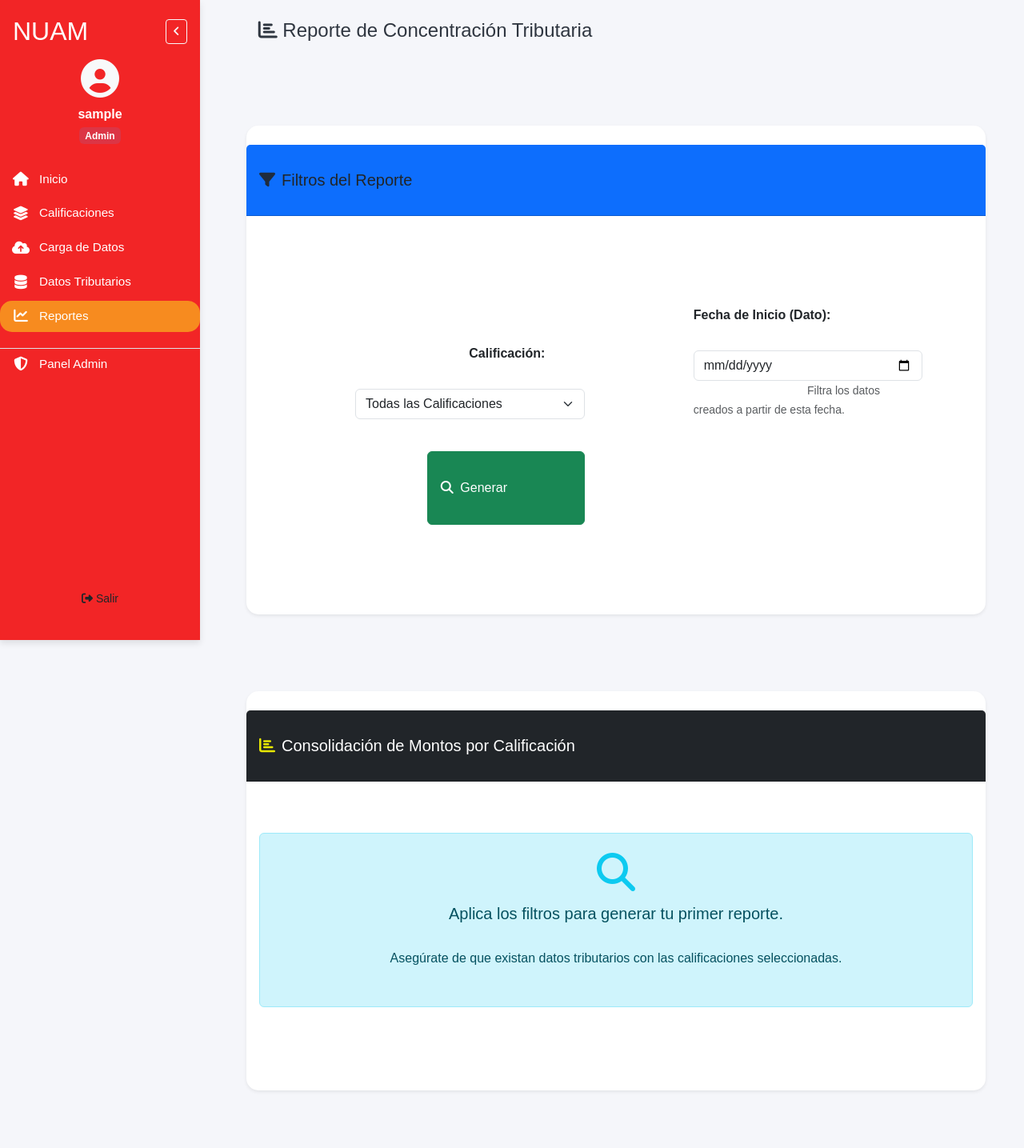
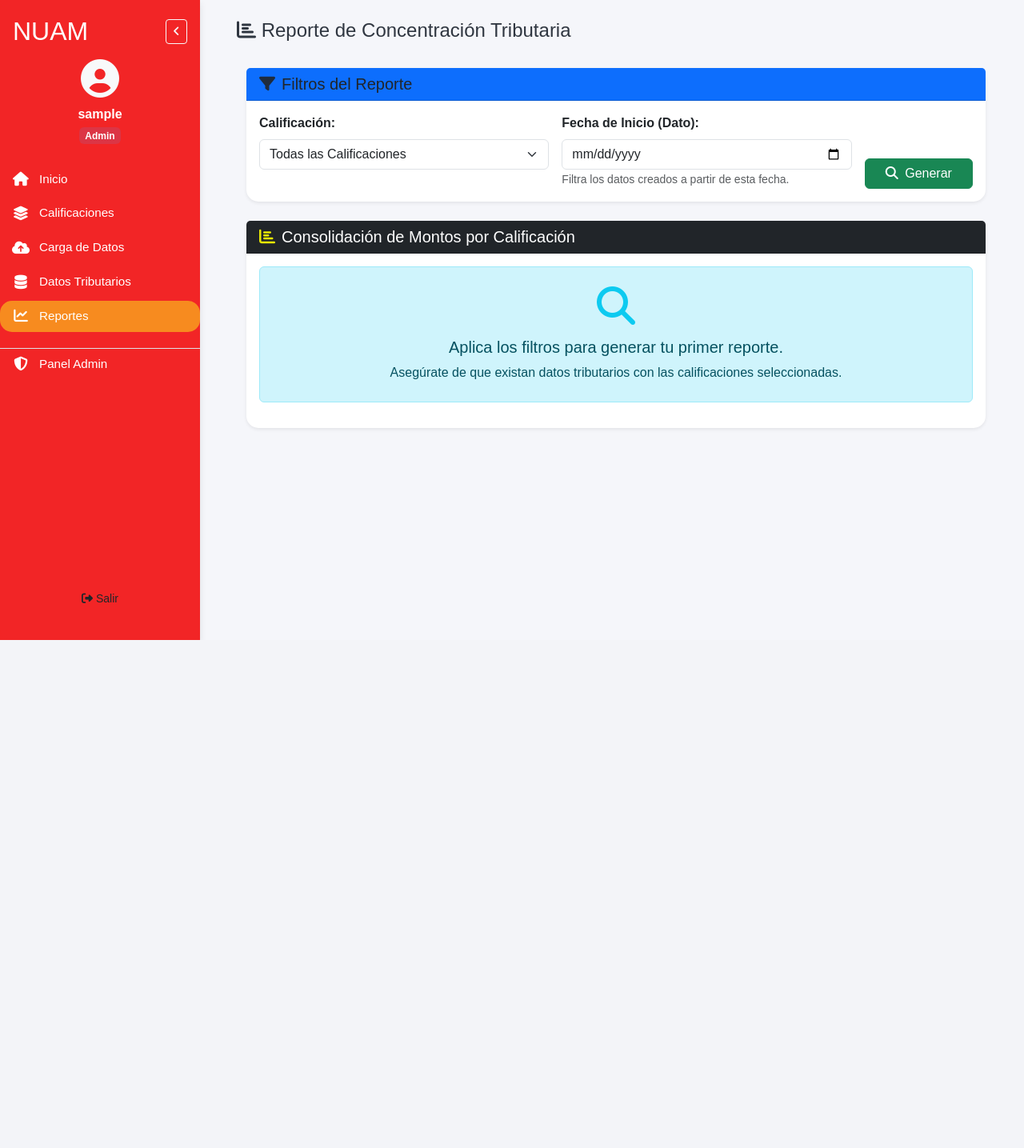
Before and after one commit to sbstn-00/NuamSoft, a Django app: page /reportes/ in a window 1280 px wide. Shown: the whole page at 80% size. After the commit the page ends 800 px from the top, so only its background shows below. Run offline with Django 5.2, Linux system fonts and the light colour scheme; the visitor is signed in with stand-in values (Sample User, id 1); data that the repository does not hold is empty.

Commit message:
reportes

```diff
--- a/ItemApp/templates/reportes.html
+++ b/ItemApp/templates/reportes.html
@@ -1,227 +1,409 @@
 {% extends 'dashboard_base.html' %}
+
 {% load static %}
 
+
+
 {% block dashboard_title %}
+
     Reportes Analíticos
+
 {% endblock %}
 
+
+
 {% block dashboard_page_title %}
+
     <i class="fas fa-chart-bar"></i> Reporte de Concentración Tributaria
+
 {% endblock %}
 
+
+
 {% block dashboard_content %}
+
 <div class="container-fluid">
+
     {% if messages %}
+
         {% for message in messages %}
+
             <div class="alert alert-{{ message.tags }} alert-dismissible fade show" role="alert">
+
                 {{ message }}
+
                 <button type="button" class="btn-close" data-bs-dismiss="alert" aria-label="Close"></button>
-            </div>
-        {% endfor %}
-    {% endif %}
-
-    <div class="row">
-        <div class="col-lg-12 mb-4">
-            <div class="card shadow-sm border-0">
-                <div class="card-header bg-primary text-white">
-                    <h5 class="mb-0"><i class="fas fa-filter me-2"></i>Filtros del Reporte</h5>
-                </div>
-                <div class="card-body">
-                    <form method="GET" id="formReporte">
-                        {# DISEÑO ROBUSTO: Alineación vertical estricta #}
-                        <div class="row g-3 align-items-end">
-
-                            {# CALIFICACIÓN - 4/12 #}
-                            <div class="col-md-4">
-                                <label for="id_clasificacion" class="form-label fw-semibold">Calificación:</label>
-                                <select name="clasificacion" id="id_clasificacion" class="form-select">
-                                    <option value="">Todas las Calificaciones</option>
-                                    {% for clas in clasificaciones_list %}
-                                        <option value="{{ clas.id }}" {% if clasificacion_seleccionada == clas.id|stringformat:"s" %}selected{% endif %}>
-                                            {{ clas.nombre }}
-                                        </option>
-                                    {% endfor %}
-                                </select>
-                            </div>
-
-                            {# FECHA DE INICIO - 4/12 #}
-                            <div class="col-md-4">
-                                <label for="id_fecha_inicio" class="form-label fw-semibold">Fecha de Inicio (Dato):</label>
-                                <input type="date" name="fecha_inicio" id="id_fecha_inicio" class="form-control" value="{{ fecha_inicio_seleccionada|default:"" }}">
-                                <small class="text-muted">Filtra los datos creados a partir de esta fecha.</small>
-                            </div>
-
-                            {# BOTÓN GENERAR - 4/12 y alineación estricta con altura fija #}
-                            <div class="col-md-4">
-                                {# El div anidado con altura fija garantiza que el botón se alinee con los campos superiores #}
-                                <div class="d-flex align-items-end" style="height: 100%;">
-                                    <button type="submit" class="btn btn-success w-100" style="padding: 9px 12px;">
-                                        <i class="fas fa-search me-1"></i> Generar
-                                    </button>
-                                </div>
-                            </div>
-                        </div>
-                    </form>
-                </div>
-            </div>
-        </div>
-
-        <div class="col-lg-12">
-            <div class="card shadow-sm border-0">
-                <div class="card-header bg-dark text-white">
-                    <h5 class="mb-0" style="color: white !important;"><i class="fas fa-chart-bar me-2" style="color: yellow !important;"></i>Consolidación de Montos por Calificación</h5>
-                </div>
-                <div class="card-body">
-
-                    {% if reporte_data %}
-                        {# 1. GRÁFICO #}
-                        <div class="mb-5" id="chartContainer" style="height: 300px;">
-                            <canvas id="chartReporte"></canvas>
-                        </div>
-
-                        {# 2. TABLA DE DETALLES #}
-                        <h6 class="fw-bold mt-4 mb-3"><i class="fas fa-table me-1"></i>Detalle Agrupado:</h6>
-
-                        <div class="table-responsive">
-                            <table class="table table-striped table-hover table-sm align-middle">
-                                <thead class="table-dark">
-                                    <tr>
-                                        <th>Calificación</th>
-                                        <th class="text-end">Total Datos</th>
-                                        <th class="text-end">Monto Total</th>
-                                        <th class="text-end">Monto Promedio</th>
-                                    </tr>
-                                </thead>
-                                <tbody>
-                                    {% for item in reporte_data %}
-                                        <tr>
-                                            <td><span class="badge bg-primary">{{ item.clasificacion__nombre }}</span></td>
-                                            <td class="text-end fw-semibold">{{ item.total_datos }}</td>
-                                            <td class="text-end"><strong>${{ item.monto_total|floatformat:2|default:"0.00" }}</strong></td>
-                                            <td class="text-end">${{ item.monto_promedio|floatformat:2|default:"0.00" }}</td>
-                                        </tr>
-                                    {% endfor %}
-                                </tbody>
-                            </table>
-                        </div>
-                    {% else %}
-                        <div class="alert alert-info text-center p-4">
-                            <i class="fas fa-search fa-3x text-info mb-3"></i>
-                            <h5 class="mb-2">Aplica los filtros para generar tu primer reporte.</h5>
-                            <p class="mb-0">Asegúrate de que existan datos tributarios con las calificaciones seleccionadas.</p>
-                        </div>
-                    {% endif %}
 
             </div>
 
-                {# Mensaje de error si Chart.js falla #}
-                <div id="chartErrorContainer"></div>
-            </div>
-        </div>
-    </div>
+        {% endfor %}
+
+    {% endif %}
+
+
+
+    <div class="row">
+
+        <div class="col-lg-12 mb-4">
+
+            <div class="card shadow-sm border-0">
+
+                <div class="card-header bg-primary text-white">
+
+                    <h5 class="mb-0"><i class="fas fa-filter me-2"></i>Filtros del Reporte</h5>
+
                 </div>
 
-{# === BLOQUE JSON (VALOR PURO FLOAT) === #}
+                <div class="card-body">
+
+                    <form method="GET" id="formReporte">
+
+                        <div class="row g-3">
+
+                            <div class="col-md-5">
+
+                                <label for="id_clasificacion" class="form-label fw-semibold">Calificación:</label>
+
+                                <select name="clasificacion" id="id_clasificacion" class="form-select">
+
+                                    <option value="">Todas las Calificaciones</option>
+
+                                    {% for clas in clasificaciones_list %}
+
+                                        <option value="{{ clas.id }}" {% if clasificacion_seleccionada == clas.id|stringformat:"s" %}selected{% endif %}>
+
+                                            {{ clas.nombre }}
+
+                                        </option>
+
+                                    {% endfor %}
+
+                                </select>
+
+                            </div>
+
+
+
+                            <div class="col-md-5">
+
+                                <label for="id_fecha_inicio" class="form-label fw-semibold">Fecha de Inicio (Dato):</label>
+
+                                <input type="date" name="fecha_inicio" id="id_fecha_inicio" class="form-control" value="{{ fecha_inicio_seleccionada|default:"" }}">
+
+                                <small class="text-muted">Filtra los datos creados a partir de esta fecha.</small>
+
+                            </div>
+
+
+
+                            <div class="col-md-2 d-flex align-items-end">
+
+                                <button type="submit" class="btn btn-success w-100">
+
+                                    <i class="fas fa-search me-1"></i> Generar
+
+                                </button>
+
+                            </div>
+
+                        </div>
+
+                    </form>
+
+                </div>
+
+            </div>
+
+        </div>
+
+
+
+        <div class="col-lg-12">
+
+            <div class="card shadow-sm border-0">
+
+                <div class="card-header bg-dark text-white">
+
+                    <h5 class="mb-0" style="color: white !important;"><i class="fas fa-chart-bar me-2" style="color: yellow !important;"></i>Consolidación de Montos por Calificación</h5>
+
+                </div>
+
+                <div class="card-body">
+
+
+
+                    {% if reporte_data %}
+
+                        {# 1. GRÁFICO #}
+
+                        <div class="mb-5" style="height: 300px;"> <canvas id="chartReporte"></canvas>
+
+                        </div>
+
+
+
+                        {# 2. TABLA DE DETALLES #}
+
+                        <h6 class="fw-bold mt-4 mb-3"><i class="fas fa-table me-1"></i>Detalle Agrupado:</h6>
+
+
+
+                        <div class="table-responsive">
+
+                            <table class="table table-striped table-hover table-sm align-middle">
+
+                                <thead class="table-dark">
+
+                                    <tr>
+
+                                        <th>Calificación</th>
+
+                                        <th class="text-end">Total Datos</th>
+
+                                        <th class="text-end">Monto Total</th>
+
+                                        <th class="text-end">Monto Promedio</th>
+
+                                    </tr>
+
+                                </thead>
+
+                                <tbody>
+
+                                    {% for item in reporte_data %}
+
+                                        <tr>
+
+                                            <td><span class="badge bg-primary">{{ item.clasificacion__nombre }}</span></td>
+
+                                            <td class="text-end fw-semibold">{{ item.total_datos }}</td>
+
+                                            <td class="text-end"><strong>${{ item.monto_total|floatformat:2|default:"0.00" }}</strong></td>
+
+                                            <td class="text-end">${{ item.monto_promedio|floatformat:2|default:"0.00" }}</td>
+
+                                        </tr>
+
+                                    {% endfor %}
+
+                                </tbody>
+
+                            </table>
+
+                        </div>
+
+                    {% else %}
+
+                        <div class="alert alert-info text-center p-4">
+
+                            <i class="fas fa-search fa-3x text-info mb-3"></i>
+
+                            <h5 class="mb-2">Aplica los filtros para generar tu primer reporte.</h5>
+
+                            <p class="mb-0">Asegúrate de que existan datos tributarios con las calificaciones seleccionadas.</p>
+
+                        </div>
+
+                    {% endif %}
+
+
+
+                </div>
+
+            </div>
+
+        </div>
+
+    </div>
+
+</div>
+
+
+
+{# === AQUÍ ESTÁ LA CORRECCIÓN IMPORTANTE === #}
+
 <script id="json-reporte-data" type="application/json">
+
     [
+
         {% for item in reporte_data %}
+
         {
+
             "nombre": "{{ item.clasificacion__nombre|escapejs }}",
-            "monto_total": {{ item.monto_total|default:0.0 }}
+
+            {# Usamos stringformat:'f' para que salga 1200.50 (con punto) y no 1.200,50 (con coma) #}
+
+            "monto_total": {{ item.monto_total|default:0|stringformat:'f' }}
+
         }{% if not forloop.last %},{% endif %}
+
         {% endfor %}
+
     ]
+
 </script>
+
 {% endblock %}
 
+
+
 {% block scripts %}
+
 <script src="https://cdn.jsdelivr.net/npm/chart.js"></script>
+
 <script>
-const COLOR_BASE = ['#0d6efd', '#198754', '#ffc107', '#dc3545', '#0dcaf0', '#6f42c1'];
-
-function generateColors(count) {
-    const colors = [];
-    for(let i = 0; i < count; i++) {
-        colors.push(COLOR_BASE[i % COLOR_BASE.length]);
-    }
-    return colors;
-};
 
 document.addEventListener('DOMContentLoaded', function() {
-    const dataElement = document.getElementById('json-reporte-data');
-    const chartCanvas = document.getElementById('chartReporte');
-    const chartContainer = document.getElementById('chartContainer');
-    const chartErrorContainer = document.getElementById('chartErrorContainer');
-
-    if (!dataElement || !chartCanvas) {
-        console.warn("Elemento JSON o Canvas no encontrado.");
-        return;
-    }
 
     try {
+
+        const dataElement = document.getElementById('json-reporte-data');
+
+        if (!dataElement) return;
+
+
+
         const rawReporteData = JSON.parse(dataElement.textContent.trim());
 
+
+
+
+
         const reporteData = rawReporteData.map(item => ({
+
             nombre: item.nombre,
+
             monto_total: parseFloat(item.monto_total) || 0
-        })).filter(item => item.monto_total > 0); // Solo datos con montos > 0
+
+        }));
+
+
+
 
 
         if (reporteData.length === 0) {
-            // Ocultar el contenedor del gráfico si no hay datos
-            if(chartContainer) chartContainer.style.display = 'none';
+
+            console.log("No hay datos para generar el gráfico.");
+
             return;
+
         }
 
+
+
         const labels = reporteData.map(item => item.nombre);
+
         const data = reporteData.map(item => item.monto_total);
+
+
+
+
+
+        const generateColors = (num) => {
+
+            const color_base = ['#0d6efd', '#198754', '#ffc107', '#dc3545', '#0dcaf0', '#6f42c1', '#f8f9fa'];
+
+            const colors = [];
+
+            for(let i = 0; i < num; i++) {
+
+                colors.push(color_base[i % color_base.length]);
+
+            }
+
+            return colors;
+
+        };
+
         const backgroundColors = generateColors(labels.length);
 
-        const ctx = chartCanvas.getContext('2d');
+
+
+        const ctx = document.getElementById('chartReporte').getContext('2d');
+
         new Chart(ctx, {
+
             type: 'bar',
+
             data: {
+
                 labels: labels,
+
                 datasets: [{
+
                     label: 'Monto Total ($)',
+
                     data: data,
+
                     backgroundColor: backgroundColors,
-                    borderColor: backgroundColors,
+
+                    borderColor: '#333',
+
                     borderWidth: 1
+
                 }]
+
             },
+
             options: {
+
                 responsive: true,
+
                 maintainAspectRatio: false,
+
                 scales: {
+
                     y: {
+
                         beginAtZero: true,
+
                         ticks: {
+
                             callback: function(value) {
-                                // El formato local es seguro para la visualización final
+
                                 return '$' + value.toLocaleString('es-CL');
+
                             }
+
                         }
+
                     }
+
                 },
+
                 plugins: {
+
                     legend: { display: false },
+
                     tooltip: {
+
                         callbacks: {
+
                             label: function(context) {
+
                                 return '$ ' + context.parsed.y.toLocaleString('es-CL');
+
                             }
+
                         }
+
                     }
+
                 }
+
             }
+
         });
+
     } catch (e) {
-        console.error("Error al inicializar Chart.js:", e);
-        // Mostrar un mensaje de error en el contenedor visible
-        if(chartErrorContainer) chartErrorContainer.innerHTML = '<div class="alert alert-danger p-3">Error al cargar el gráfico. Revise la consola (F12) para detalles técnicos.</div>';
-        if(chartContainer) chartContainer.style.display = 'none'; // Ocultar el canvas roto
+
+        console.error("Error al cargar Chart.js:", e);
+
     }
+
 });
+
 </script>
+
 {% endblock %}
```
Lines whose indentation alone changed are shown as unchanged.
